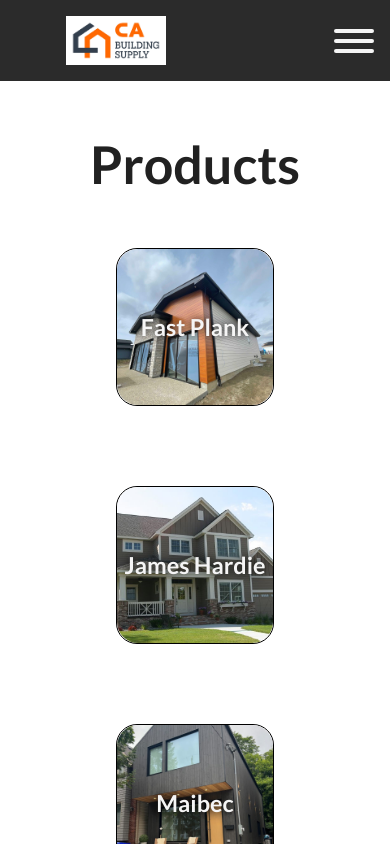
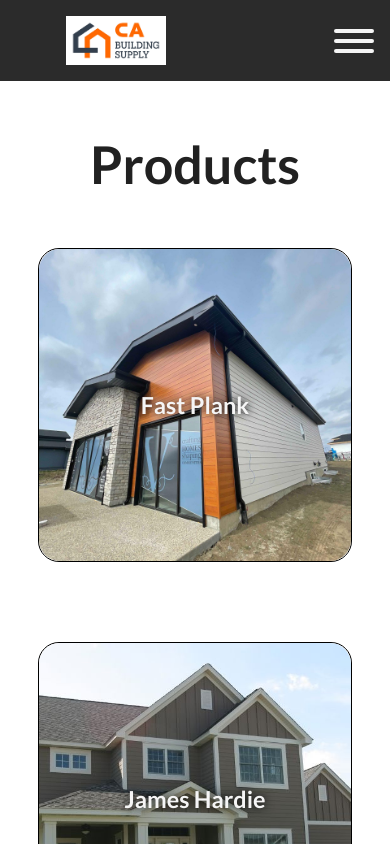
Before and after one commit to nkolovo/ca-building-supply, a Next.js app: page / in a window 390 px wide. Built offline with nearby package versions, Linux system fonts and the light colour scheme.

Commit message:
Mobile Changes
Product images are larger

Address in the footer doesn't cut off anymore

```diff
--- a/src/components/layout/Footer/Footer.jsx
+++ b/src/components/layout/Footer/Footer.jsx
@@ -9,21 +9,21 @@
                 </div>
                 <div className='footer_contact_us_info_gen'>
                     <span className='footer_contact_us_info_row'>Address:
-                        <a href="https://www.google.com/maps/place/60+Caster+Ave,+Woodbridge,+ON+L4L+5Y9/@43.78467,-79.5578496,17z/data=!3m1!4b1!4m6!3m5!1s0x882b2ff5ce7814e9:0xd8fd8cb8f531fd1!8m2!3d43.78467!4d-79.5578496!16s%2Fg%2F11c26kthj4?entry=ttu" style={{ color: "wheat" }}>
+                        <a href="https://www.google.com/maps/place/60+Caster+Ave,+Woodbridge,+ON+L4L+5Y9/@43.78467,-79.5578496,17z/data=!3m1!4b1!4m6!3m5!1s0x882b2ff5ce7814e9:0xd8fd8cb8f531fd1!8m2!3d43.78467!4d-79.5578496!16s%2Fg%2F11c26kthj4?entry=ttu" style={{ color: "wheat", alignSelf: "end" }}>
                             <span className="footer_contact_us_links">
                                 60 Caster Ave Woodbridge ON L4L 5Y9
                             </span>
                         </a>
                     </span>
                     <span className='footer_contact_us_info_row'>Phone Number: {' '}
-                        <a href="tel:+4168857330" style={{ color: "wheat" }}>
+                        <a href="tel:+4168857330" style={{ color: "wheat", alignSelf: "end" }}>
                             <span className="footer_contact_us_links">
                                 416-885-7330
                             </span>
                         </a>
                     </span>
                     <span className='footer_contact_us_info_row'>Email:
-                        <a href="mailto:info@cabuildingsupply.ca" style={{ color: 'wheat' }}>
+                        <a href="mailto:info@cabuildingsupply.ca" style={{ color: 'wheat', alignSelf: "end" }}>
                             <span className="footer_contact_us_links">
                                 info@cabuildingsupply.ca
                             </span>
--- a/styles/Products.module.css
+++ b/styles/Products.module.css
@@ -83,12 +83,11 @@
     }
 
     .article {
-        height: 40vw;
-        width: 40vw;
+        height: 80vw;
+        width: 80vw;
         position: relative;
     }
 }
-
 
 @media screen and (max-width: 280px) {
     .product_name {
--- a/styles/globals.css
+++ b/styles/globals.css
@@ -558,7 +558,7 @@
     height: fit-content;
     width: 100%;
     margin-bottom: 11vh;
-    padding: 5px 0px 0px 20px;
+    padding: 5px 0px 0px 0px;
   }
 
   .footer_contact_us_info_row {
```
